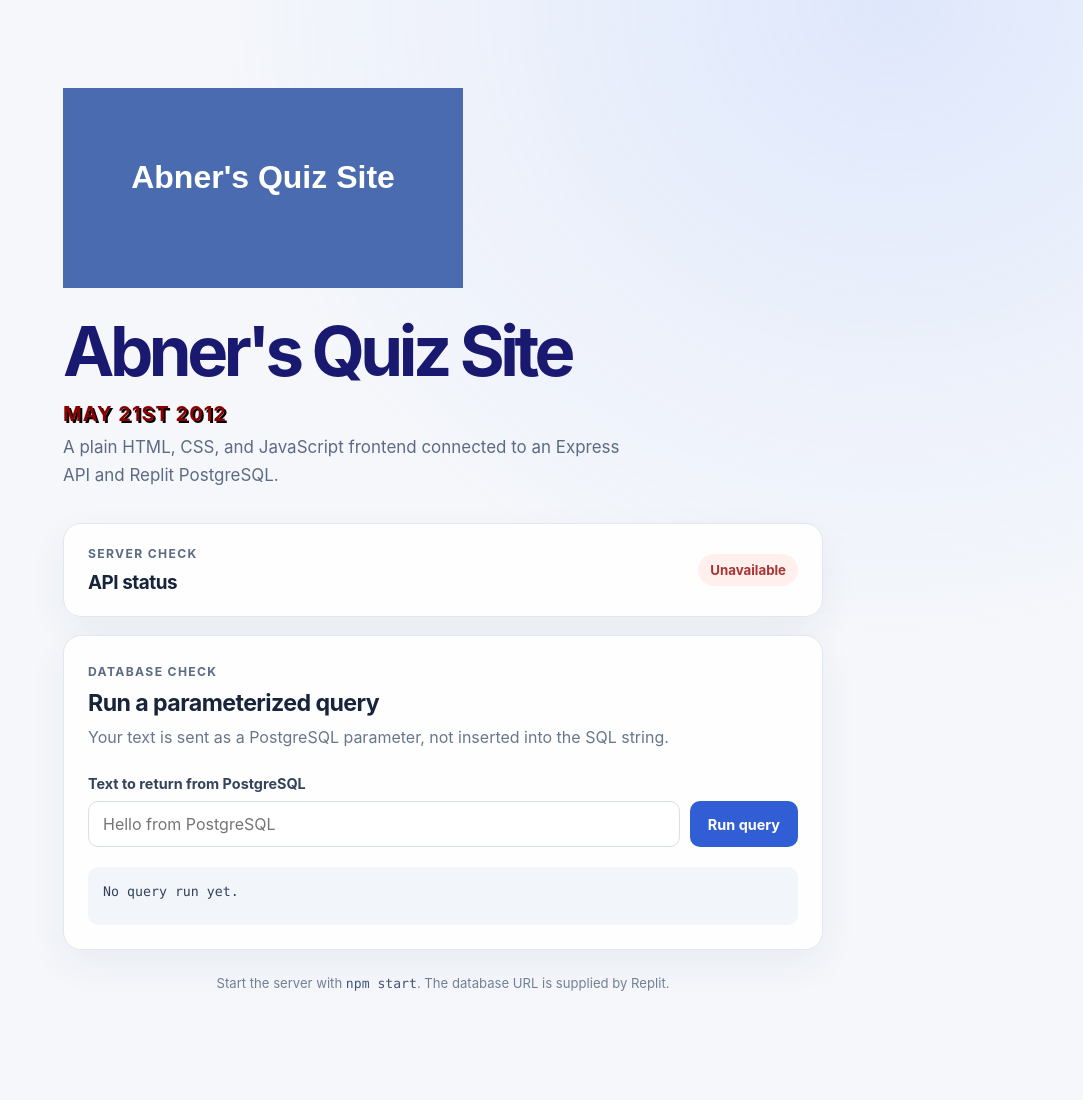
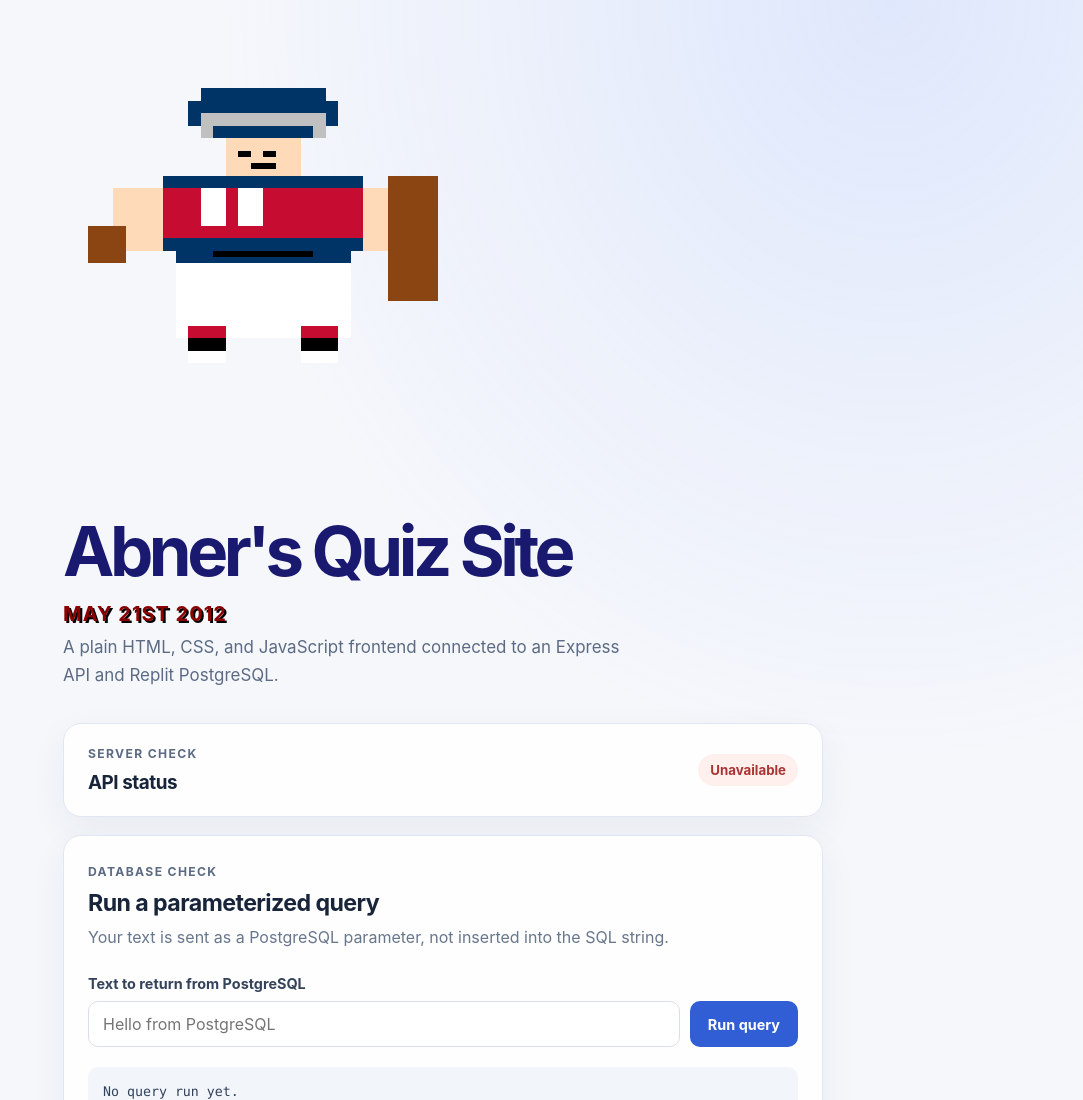
Before and after one commit to AbnerFlores27/QuizAF-demo, a website: page public/index.html in a window 1280 px wide. Shown: the top 1100 px of the page, without its empty margins (197-1280 px from the left). Before the commit the page ends 1033 px from the top, so only its background shows below. Drawn offline with Linux system fonts and the light colour scheme; no server answers.

Commit message:
Replace logo with Mike Trout 8-bit image
Co-authored-by: AbnerFlores27 <AbnerFlores27@users.noreply.github.com>

```diff
--- a/public/index.html
+++ b/public/index.html
@@ -12,7 +12,7 @@
   <body>
     <main class="page">
       <header class="header">
-        <img src="/quiz-logo.svg" alt="Abner's Quiz Site Logo" class="logo">
+        <img src="/mike-trout-8bit.svg" alt="Mike Trout 8-bit" class="logo">
         <h1 style="color: #191970;">Abner's Quiz Site</h1>
         <p class="birthday" style="color: #8B0000;">May 21st 2012</p>
         <p class="intro">
```
Also changed, not shown: public/mike-trout-8bit.svg (added), public/quiz-logo.svg (deleted).
